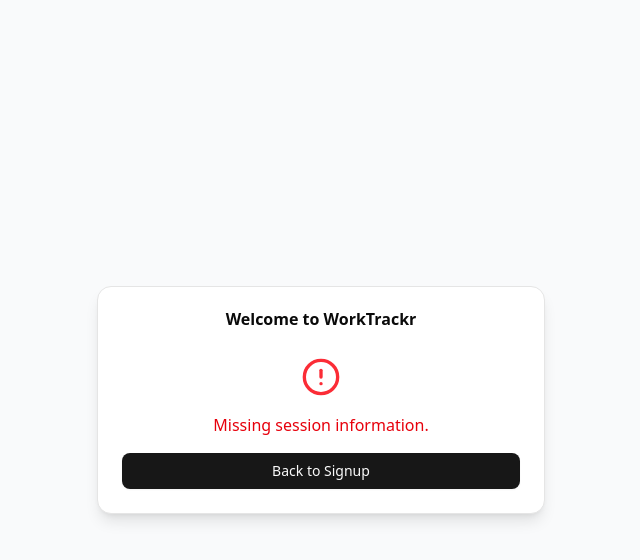
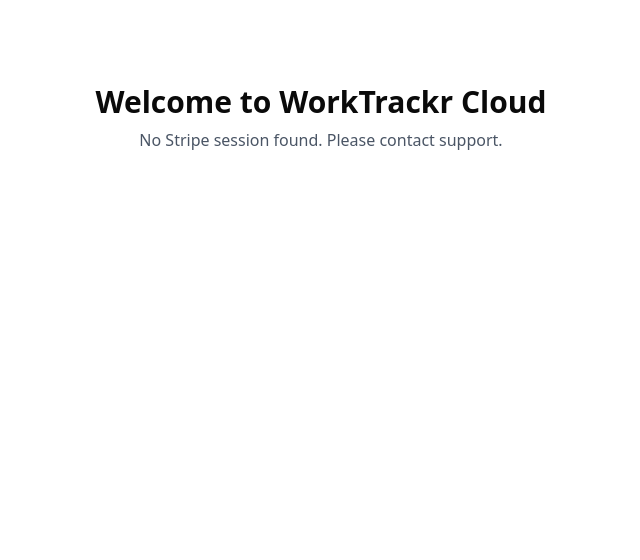
Before and after one commit to H6gvbhYujnhwP/worktrackr-app, a React (Vite) app in the folder web/client/: page /welcome in a window 1280 px wide. Shown: the top 560 px of the page, without its empty margins (319-959 px from the left). Built offline with nearby package versions, Linux system fonts and the light colour scheme.

Commit message:
Update Welcome.jsx

```diff
--- a/web/client/src/Welcome.jsx
+++ b/web/client/src/Welcome.jsx
@@ -1,85 +1,42 @@
 // web/client/src/Welcome.jsx
 import React, { useEffect, useState } from 'react';
-import { useNavigate, useSearchParams } from 'react-router-dom';
-import { Loader2, CheckCircle, AlertCircle } from 'lucide-react';
-import { Card, CardContent, CardHeader, CardTitle } from '@/components/ui/card.jsx';
-import { Button } from '@/components/ui/button.jsx';
+import { useNavigate } from 'react-router-dom';
 
 export default function Welcome() {
-  const [searchParams] = useSearchParams();
-  const navigate = useNavigate();
-  const [status, setStatus] = useState('loading'); // loading | success | error
-  const [message, setMessage] = useState('');
+  const nav = useNavigate();
+  const [status, setStatus] = useState('Completing signup…');
 
   useEffect(() => {
-    const sessionId = searchParams.get('session_id');
-    if (!sessionId) {
-      setStatus('error');
-      setMessage('Missing session information.');
-      return;
-    }
+    const sp = new URLSearchParams(window.location.search);
+    const sessionId = sp.get('session_id');
 
-    async function completeSignup() {
+    async function finish() {
+      if (!sessionId) {
+        setStatus('No Stripe session found. Please contact support.');
+        return;
+      }
       try {
-        const resp = await fetch(`/api/auth/signup/complete?session_id=${sessionId}`, {
+        const resp = await fetch(`/api/auth/signup/complete?session_id=${encodeURIComponent(sessionId)}`, {
           method: 'POST',
           credentials: 'include'
         });
-        const data = await resp.json();
+        const data = await resp.json().catch(() => ({}));
+        if (!resp.ok) throw new Error(data?.error || 'Failed to complete signup');
 
-        if (!resp.ok) {
-          throw new Error(data.error || 'Signup completion failed.');
-        }
-
-        setStatus('success');
-        setMessage('Your account has been created and you are now logged in!');
-        // after a short delay, redirect to dashboard
-        setTimeout(() => navigate('/dashboard'), 2000);
-      } catch (err) {
-        console.error('Signup completion error:', err);
-        setStatus('error');
-        setMessage(err.message || 'Something went wrong.');
+        setStatus('All set! Redirecting to your dashboard…');
+        setTimeout(() => nav('/dashboard'), 1200);
+      } catch (e) {
+        setStatus(`There was a problem completing signup: ${e.message}`);
       }
     }
 
-    completeSignup();
-  }, [searchParams, navigate]);
+    finish();
+  }, [nav]);
 
   return (
-    <div className="min-h-screen flex items-center justify-center bg-gray-50 px-4">
-      <Card className="max-w-md w-full shadow-lg">
-        <CardHeader>
-          <CardTitle className="text-center">Welcome to WorkTrackr</CardTitle>
-        </CardHeader>
-        <CardContent className="text-center space-y-4">
-          {status === 'loading' && (
-            <>
-              <Loader2 className="w-8 h-8 animate-spin mx-auto text-gray-500" />
-              <p>Finalizing your signup...</p>
-            </>
-          )}
-
-          {status === 'success' && (
-            <>
-              <CheckCircle className="w-10 h-10 text-green-500 mx-auto" />
-              <p>{message}</p>
-              <Button onClick={() => navigate('/dashboard')} className="w-full">
-                Go to Dashboard
-              </Button>
-            </>
-          )}
-
-          {status === 'error' && (
-            <>
-              <AlertCircle className="w-10 h-10 text-red-500 mx-auto" />
-              <p className="text-red-600">{message}</p>
-              <Button onClick={() => navigate('/signup')} className="w-full">
-                Back to Signup
-              </Button>
-            </>
-          )}
-        </CardContent>
-      </Card>
-    </div>
+    <main style={{ maxWidth: 600, margin: '4rem auto', padding: 20, textAlign: 'center' }}>
+      <h1 className="text-3xl font-bold mb-2">Welcome to WorkTrackr Cloud</h1>
+      <p className="text-gray-600">{status}</p>
+    </main>
   );
 }
```
